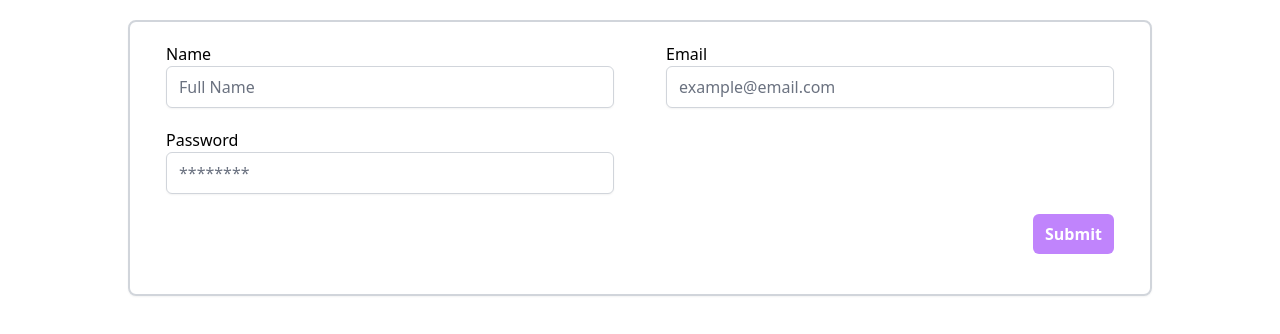
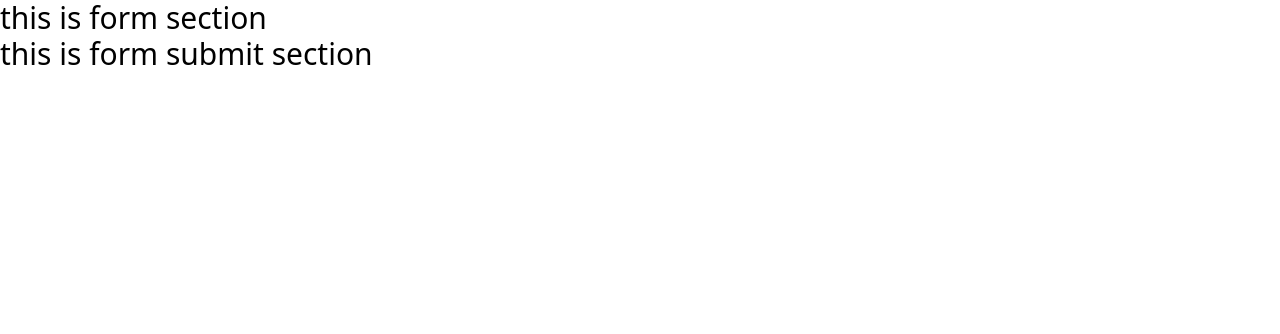
Before and after one commit to rakibul12212/l2-module5, a React (Vite) app: page / in a window 1280 px wide. Shown: the top 334 px of the page. Built offline with nearby package versions, Linux system fonts and the light colour scheme.

Commit message:
reusable form with barral pattern start

```diff
--- a/src/App.tsx
+++ b/src/App.tsx
@@ -3,6 +3,7 @@ import Button from "./components/ui/Button";
 import Container from "./components/ui/Container";
 import Modal from "./components/ui/Modal";
 import NormalForm from "./components/NormalForm/NormalForm";
+import { Form, FormSection, FormSubmit } from "./components/ReusableForm";
 
 function App() {
   //for modal
@@ -34,7 +35,11 @@ function App() {
 
     //for form
     <Container>
-      <NormalForm></NormalForm>
+      {/* <NormalForm></NormalForm> */}
+      <Form>
+        <FormSection></FormSection>
+        <FormSubmit></FormSubmit>
+      </Form>
     </Container>
   );
 }
--- /dev/null
+++ b/src/components/NormalForm/InputFields.tsx
@@ -0,0 +1,11 @@
+import React from 'react';
+
+const InputFields = () => {
+    return (
+        <div>
+
+        </div>
+    );
+};
+
+export default InputFields;
--- a/src/components/NormalForm/NormalForm.tsx
+++ b/src/components/NormalForm/NormalForm.tsx
@@ -1,15 +1,11 @@
-import { FieldValues, useForm } from "react-hook-form";
+import { FieldValues, FormProvider, useForm } from "react-hook-form";
 import cn from "../../utils/cn";
 import Button from "../ui/Button";
 import { zodResolver } from "@hookform/resolvers/zod";
 import { TNormalForm, signUpSchema } from "./validation";
 
 const NormalForm = () => {
-  const {
-    register,
-    handleSubmit,
-    formState: { errors },
-  } = useForm<TNormalForm>({
+  const methods = useForm<TNormalForm>({
     // defaultValues: {
     //   name: "full name",
     //   email: "example@email.com",
@@ -17,12 +13,21 @@ const NormalForm = () => {
     // },
     resolver: zodResolver(signUpSchema),
   });
+  const {
+    register,
+    handleSubmit,
+    watch,
+    formState: { errors },
+  } = methods;
 
   const onSubmit = (data: FieldValues) => {
     console.log(data);
   };
+  console.log(watch("name"));
+
   const double = true;
   return (
+    <FormProvider {...methods}>
       <form
         onSubmit={handleSubmit(onSubmit)}
         className={cn(
@@ -50,7 +55,9 @@ const NormalForm = () => {
               {...register("name")}
             />
             {errors.name && (
-            <span className="text-xs text-red-500">{errors.name.message}</span>
+              <span className="text-xs text-red-500">
+                {errors.name.message}
+              </span>
             )}
           </div>
           <div className="w-full max-w-md">
@@ -65,7 +72,9 @@ const NormalForm = () => {
               {...register("email")}
             />
             {errors.email && (
-            <span className="text-xs text-red-500">{errors.email.message}</span>
+              <span className="text-xs text-red-500">
+                {errors.email.message}
+              </span>
             )}
           </div>
           <div className="w-full max-w-md">
@@ -120,6 +129,7 @@ const NormalForm = () => {
           </div>
         </div>
       </form>
+    </FormProvider>
   );
 };
 
--- /dev/null
+++ b/src/components/ReusableForm/Form.tsx
@@ -0,0 +1,7 @@
+export const Form = ({ children }) => {
+  return (
+    <div>
+      <h1>{children}</h1>
+    </div>
+  );
+};
--- /dev/null
+++ b/src/components/ReusableForm/FormSection.tsx
@@ -0,0 +1,7 @@
+export const FormSection = () => {
+  return (
+    <div>
+      <h1>this is form section</h1>
+    </div>
+  );
+};
--- /dev/null
+++ b/src/components/ReusableForm/FormSubmit.tsx
@@ -0,0 +1,7 @@
+export const FormSubmit = () => {
+  return (
+    <div>
+      <h1>this is form submit section</h1>
+    </div>
+  );
+};
--- /dev/null
+++ b/src/components/ReusableForm/index.ts
@@ -0,0 +1,3 @@
+export * from './Form'
+export * from './FormSubmit'
+export * from './FormSection'
```
Lines whose indentation alone changed are shown as unchanged.
